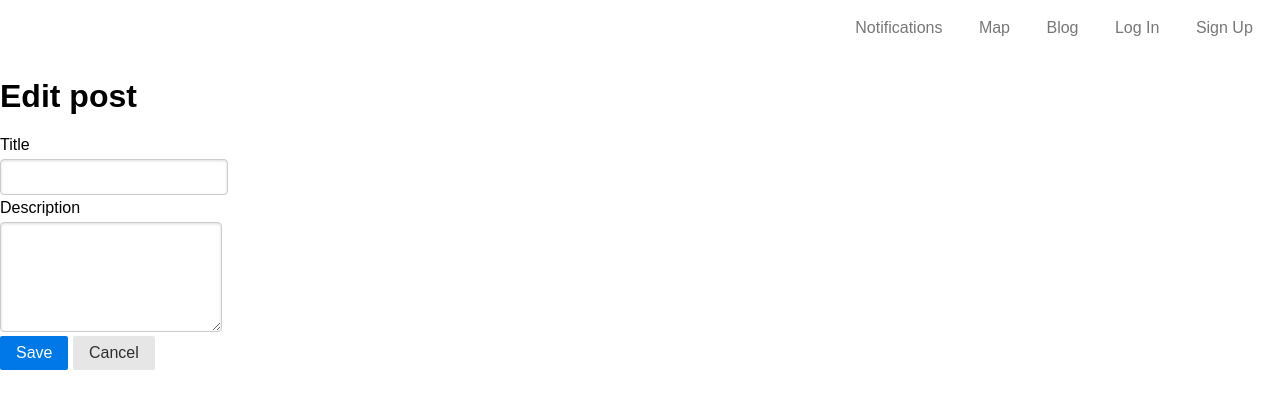
After one commit to CSCI-5117-F26/developing-the-interactive-web-project-1-group-2, a Python web app: template project1/src/project1/templates/edit.html in a window 1280 px wide. The commit adds this page. Shown: the top 409 px of the page. Run offline with Jinja, Linux system fonts and the light colour scheme; the template is opened without the code that fills it, so the values that code supplies are empty; some libraries are stand-ins or nearby versions.

Commit message:
Edit added to map page, ' character bug bug not present when added during edit

```diff
--- a/project1/src/project1/static/js/map.js
+++ b/project1/src/project1/static/js/map.js
@@ -149,6 +149,8 @@ function showPost(post, id) {
     document.getElementById('postActions').hidden = !post['can_edit'];
     document.getElementById('deleteForm').action = '/delete/' + id;
 
+    document.getElementById('editLink').href = '/edit/' + id;
+
     let docId = document.getElementById('post_id');
     docId.innerText = `${docId.innerText} ${id}`;
 }
--- /dev/null
+++ b/project1/src/project1/templates/edit.html
@@ -0,0 +1,17 @@
+{% extends "layout.html" %}
+
+{% block body %}
+<div id="edit_page">
+    <h1>Edit post</h1>
+    <form method="post" class="pure-form pure-form-stacked">
+        <label for="title">Title</label>
+        <input type="text" id="title" name="title" value="{{ post.title }}" required>
+
+        <label for="description">Description</label>
+        <textarea id="description" name="description" rows="5" required>{{ post.description }}</textarea>
+
+        <button class="pure-button pure-button-primary">Save</button>
+        <a href="/blog" class="pure-button">Cancel</a>
+    </form>
+</div>
+{% endblock %}
--- a/project1/src/project1/templates/map.html
+++ b/project1/src/project1/templates/map.html
@@ -61,6 +61,7 @@
                         <p id="postDate"></p>
                         <p id="post_id" hidden></p>
                         <div id="postActions" hidden>
+                            <a id="editLink" class="pure-button" href="#">Edit</a>
                             <form id="deleteForm" method="post" style="display:inline"
                                 onsubmit="return confirm('Delete this post?')">
                                 <button class="pure-button">Delete</button>
```
Also changed, not shown: project1/src/project1/server.py (+35 -1 lines).
